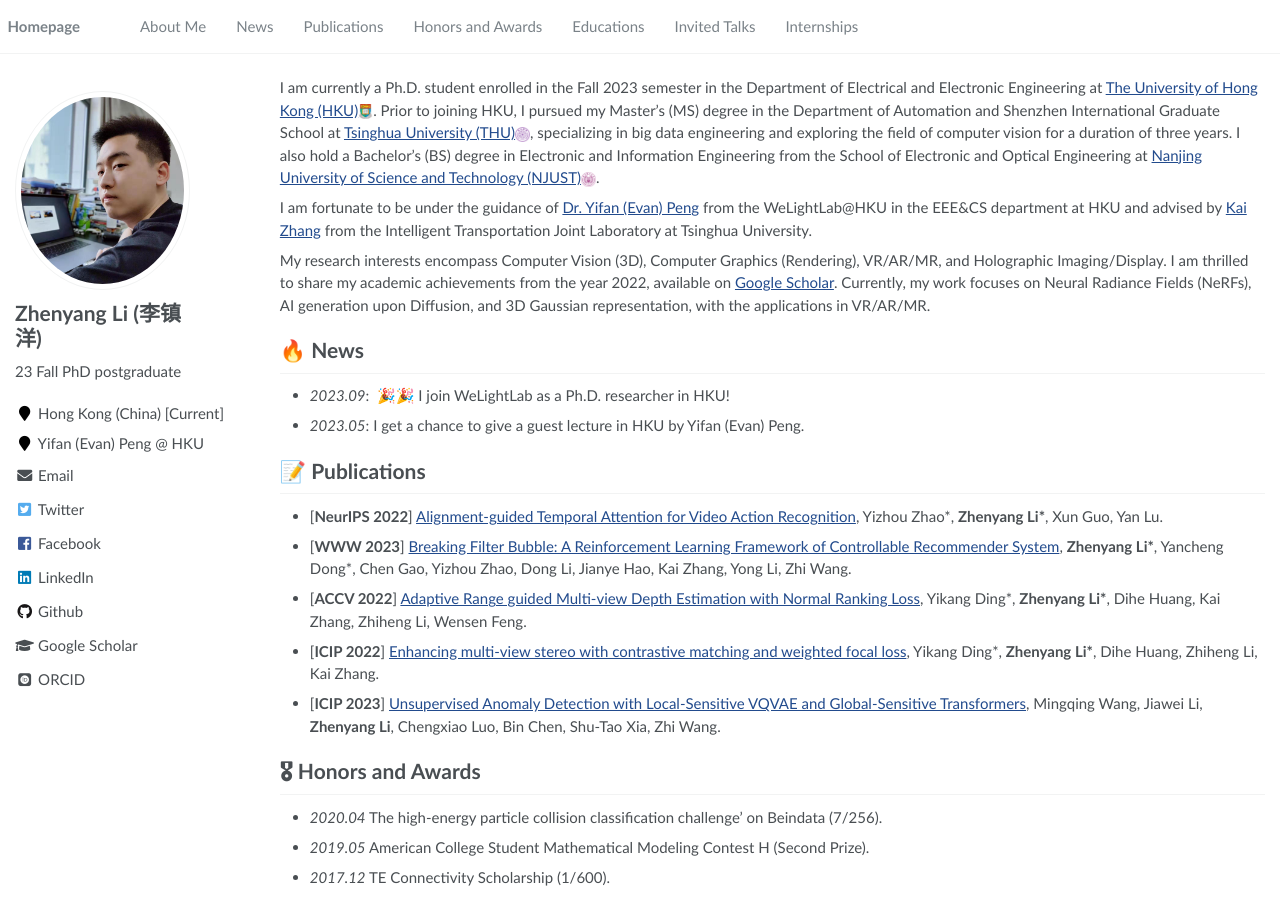
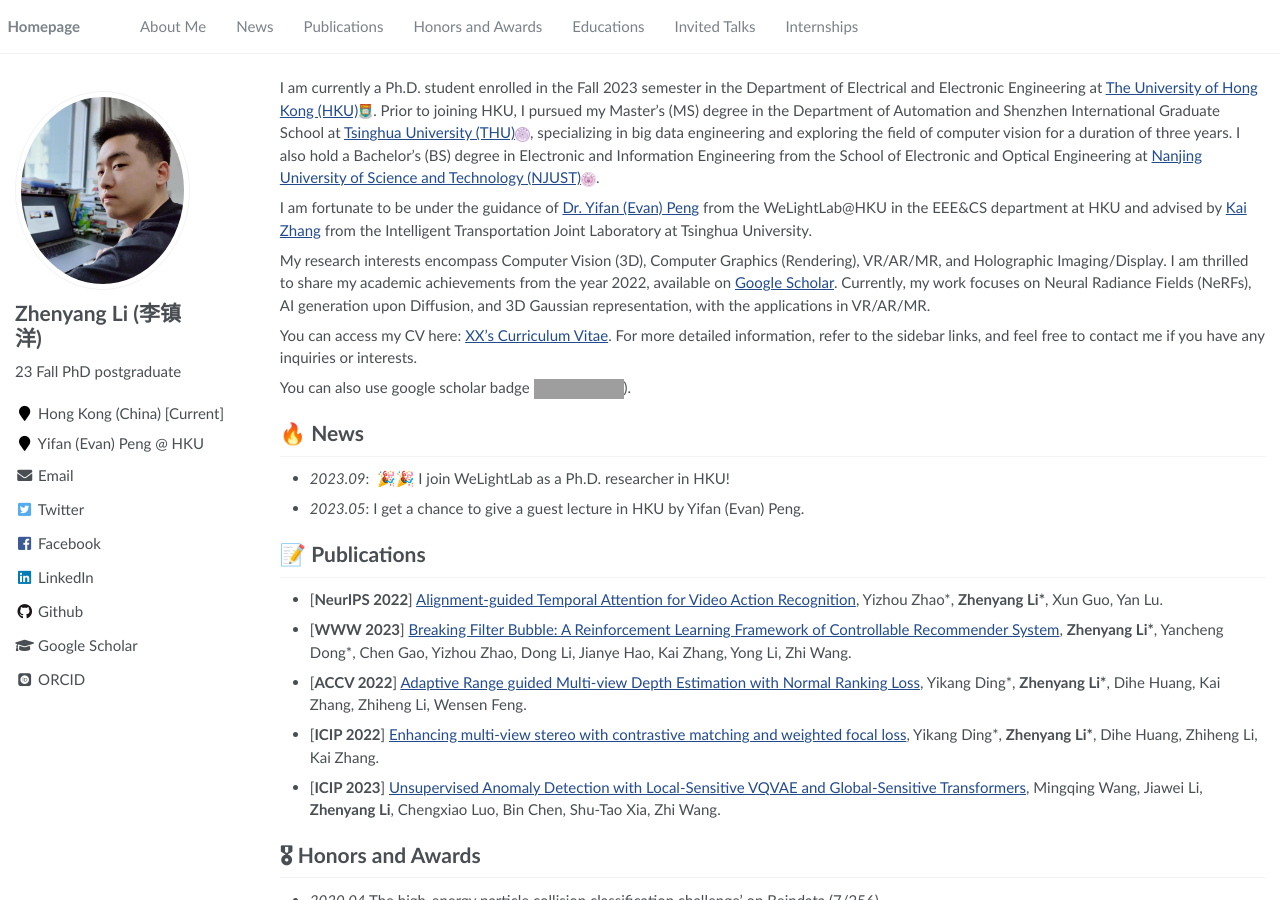
Before and after one commit to Lagrangeli/Lagrangeli.github.io, a Jekyll site: the page built from _pages/about.md, in a window 1280 px wide and 900 px high. Built offline with Jekyll 4.4.1, drawn with Linux system fonts in a browser that asks for light colours; some web fonts are replaced; grey boxes are pictures that could not be loaded.

Commit message:
fix citation bugs

```diff
--- a/_pages/about.md
+++ b/_pages/about.md
@@ -23,9 +23,9 @@
 
 My research interests encompass Computer Vision (3D), Computer Graphics (Rendering), VR/AR/MR, and Holographic Imaging/Display. I am thrilled to share my academic achievements from the year 2022, available on [Google Scholar](https://scholar.google.com/citations?user=r9f4mLMAAAAJ&hl=en). Currently, my work focuses on Neural Radiance Fields (NeRFs), AI generation upon Diffusion, and 3D Gaussian representation, with the applications in VR/AR/MR.
 
-<!-- You can access my CV here: [XX's Curriculum Vitae](../assets/Curriculum_Vitae.pdf). For more detailed information, refer to the sidebar links, and feel free to contact me if you have any inquiries or interests.
+You can access my CV here: [XX's Curriculum Vitae](../assets/Curriculum_Vitae.pdf). For more detailed information, refer to the sidebar links, and feel free to contact me if you have any inquiries or interests.
 
-You can also use google scholar badge <a href='https://scholar.google.com/citations?hl=en&user=r9f4mLMAAAAJ'><img src="https://img.shields.io/endpoint?url={{ url | url_encode }}&logo=Google%20Scholar&labelColor=f6f6f6&color=9cf&style=flat&label=citations"></a>). -->
+You can also use google scholar badge <a href='https://scholar.google.com/citations?hl=en&user=r9f4mLMAAAAJ'><img src="https://img.shields.io/endpoint?url={{ url | url_encode }}&logo=Google%20Scholar&labelColor=f6f6f6&color=9cf&style=flat&label=citations"></a>).
 
 # 🔥 News
 - *2023.09*: &nbsp;🎉🎉 I join WeLightLab as a Ph.D. researcher in HKU!
```
